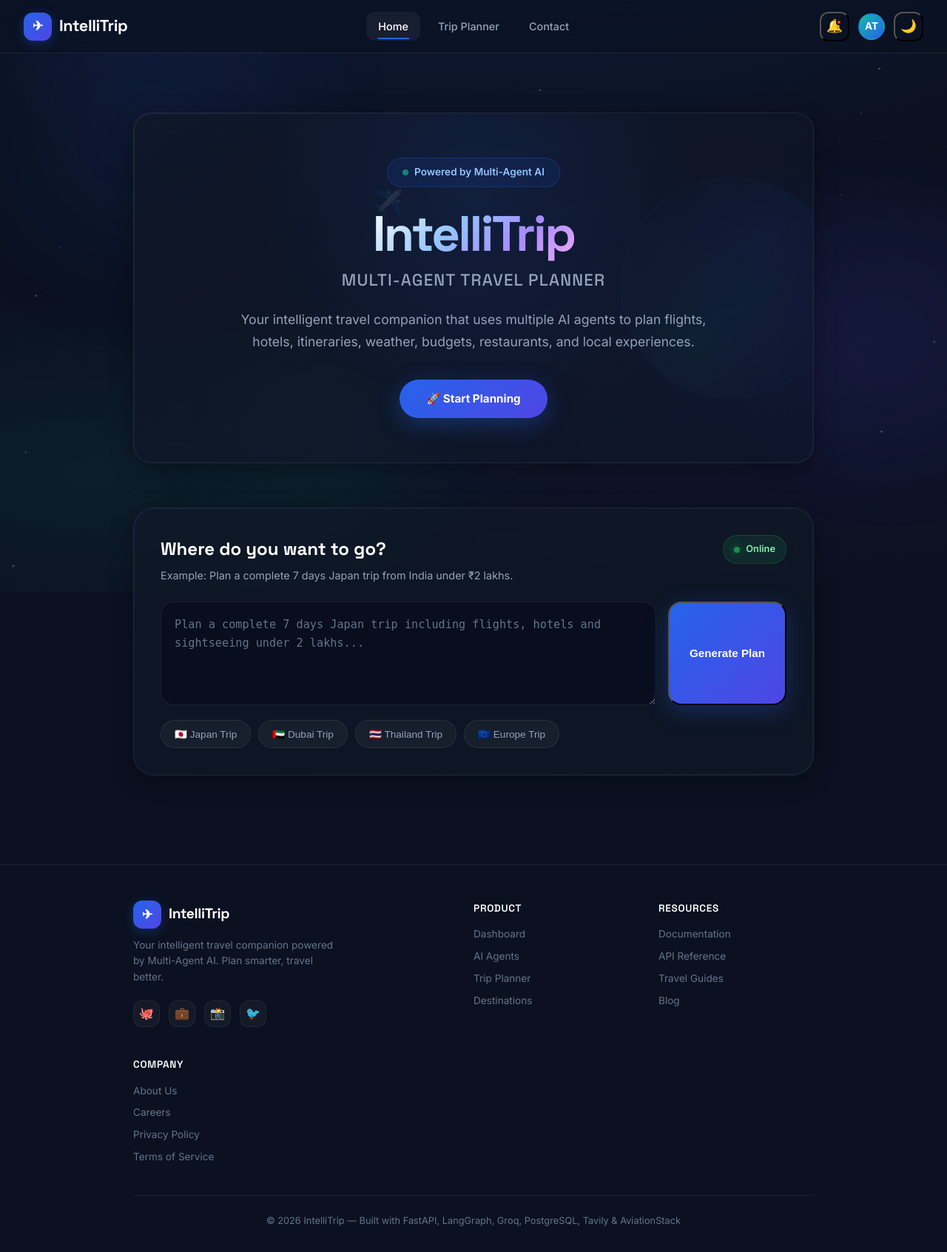
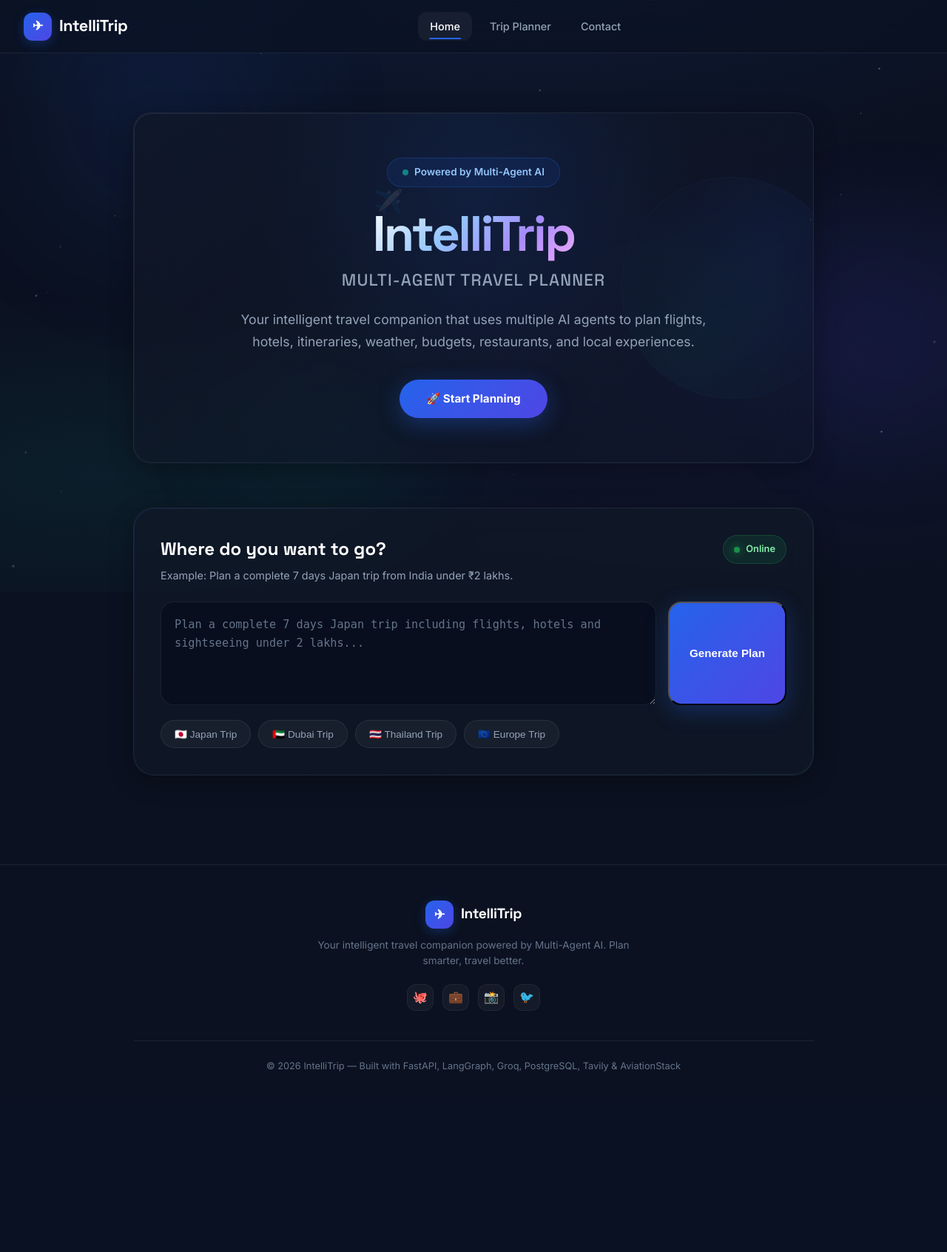
Before and after one commit to aditya-students/IntelliTrip---MultiAgent-Travel-Planner, a FastAPI app: page / in a window 1280 px wide. Shown: the whole page at 74% size. After the commit the page ends 1448 px from the top, so only its background shows below. Run offline with FastAPI, Linux system fonts and the light colour scheme; some libraries are stand-ins or nearby versions.

Commit message:
Clean up header controls and simplify footer layout

```diff
--- a/static/style.css
+++ b/static/style.css
@@ -246,56 +246,6 @@ a {
     display: flex;
     align-items: center;
     gap: 12px;
-}
-
-.nav-action-btn {
-    width: 40px;
-    height: 40px;
-    display: flex;
-    align-items: center;
-    justify-content: center;
-    border-radius: var(--radius-sm);
-    background: transparent;
-    color: var(--text-secondary);
-    font-size: 1.1rem;
-    transition: var(--transition-fast);
-    position: relative;
-}
-
-.nav-action-btn:hover {
-    color: var(--text-primary);
-    background: rgba(255, 255, 255, 0.06);
-}
-
-.nav-action-btn .notification-dot {
-    position: absolute;
-    top: 8px;
-    right: 8px;
-    width: 8px;
-    height: 8px;
-    background: var(--accent-red);
-    border-radius: 50%;
-    border: 2px solid var(--bg-primary);
-}
-
-.nav-profile {
-    width: 36px;
-    height: 36px;
-    border-radius: 50%;
-    background: linear-gradient(135deg, var(--accent-teal), var(--accent-blue));
-    display: flex;
-    align-items: center;
-    justify-content: center;
-    font-weight: 700;
-    font-size: 0.85rem;
-    cursor: pointer;
-    transition: var(--transition-fast);
-    border: 2px solid transparent;
-}
-
-.nav-profile:hover {
-    border-color: var(--accent-blue);
-    box-shadow: 0 0 20px rgba(37, 99, 235, 0.3);
 }
 
 .mobile-menu-btn {
@@ -888,61 +838,38 @@ a {
 }
 
 .footer-content {
-    display: grid;
-    grid-template-columns: 2fr 1fr 1fr;
-    gap: 40px;
+    display: flex;
+    flex-direction: column;
+    align-items: center;
+    text-align: center;
+    gap: 20px;
     margin-bottom: 40px;
 }
 
 .footer-brand {
     display: flex;
     flex-direction: column;
+    align-items: center;
     gap: 12px;
 }
 
 .footer-brand .nav-logo {
     font-size: 1.2rem;
+    justify-content: center;
 }
 
 .footer-brand p {
     color: var(--text-tertiary);
     font-size: 0.85rem;
     line-height: 1.6;
-    max-width: 280px;
-}
-
-.footer-col h4 {
-    font-family: var(--font-heading);
-    font-size: 0.85rem;
-    font-weight: 600;
-    color: var(--text-primary);
-    margin-bottom: 14px;
-    text-transform: uppercase;
-    letter-spacing: 0.05em;
-}
-
-.footer-links {
-    display: flex;
-    flex-direction: column;
-    gap: 8px;
-}
-
-.footer-links a {
-    font-size: 0.85rem;
-    color: var(--text-tertiary);
-    transition: var(--transition-fast);
-}
-
-.footer-links a:hover {
-    color: var(--text-primary);
-    transform: translateX(4px);
-    display: inline-block;
+    max-width: 450px;
 }
 
 .footer-social {
     display: flex;
     gap: 12px;
     margin-top: 8px;
+    justify-content: center;
 }
 
 .footer-social a {
@@ -972,6 +899,8 @@ a {
     color: var(--text-tertiary);
     font-size: 0.8rem;
 }
+
+
 
 /* ===================================================================
    LOADER
@@ -1084,10 +1013,6 @@ a {
 @media (max-width: 1024px) {
     .hero-card { padding: 48px 32px; }
     .hero-globe { display: none; }
-    .footer-content {
-        grid-template-columns: 1fr;
-        gap: 32px;
-    }
 }
 
 /* Mobile */
--- a/templates/index.html
+++ b/templates/index.html
@@ -39,14 +39,6 @@
         </div>
 
         <div class="nav-actions">
-            <button class="nav-action-btn" id="notifBtn" aria-label="Notifications">
-                🔔
-                <span class="notification-dot"></span>
-            </button>
-            <div class="nav-profile" id="profileBtn">AT</div>
-            <button class="nav-action-btn" id="darkToggle" aria-label="Toggle theme">
-                🌙
-            </button>
             <button class="mobile-menu-btn" id="mobileMenuBtn" aria-label="Menu">
                 ☰
             </button>
@@ -167,33 +159,6 @@
                         <a href="#" aria-label="Twitter">🐦</a>
                     </div>
                 </div>
-                <div class="footer-col">
-                    <h4>Product</h4>
-                    <div class="footer-links">
-                        <a href="#dashboard">Dashboard</a>
-                        <a href="#agents">AI Agents</a>
-                        <a href="#planner">Trip Planner</a>
-                        <a href="#destinations">Destinations</a>
-                    </div>
-                </div>
-                <div class="footer-col">
-                    <h4>Resources</h4>
-                    <div class="footer-links">
-                        <a href="#">Documentation</a>
-                        <a href="#">API Reference</a>
-                        <a href="#">Travel Guides</a>
-                        <a href="#">Blog</a>
-                    </div>
-                </div>
-                <div class="footer-col">
-                    <h4>Company</h4>
-                    <div class="footer-links">
-                        <a href="#">About Us</a>
-                        <a href="#">Careers</a>
-                        <a href="#">Privacy Policy</a>
-                        <a href="#">Terms of Service</a>
-                    </div>
-                </div>
             </div>
             <div class="footer-bottom">
                 © 2026 IntelliTrip — Built with FastAPI, LangGraph, Groq, PostgreSQL, Tavily & AviationStack
```
